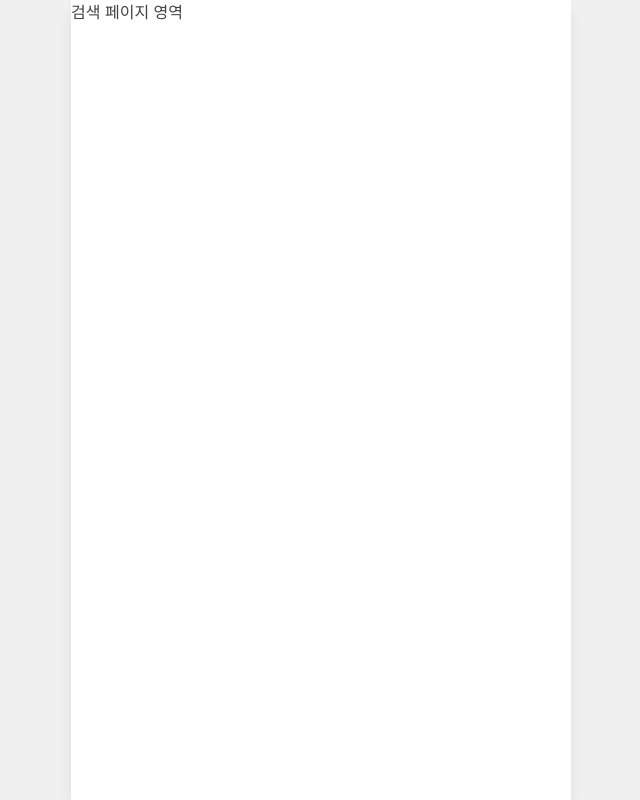
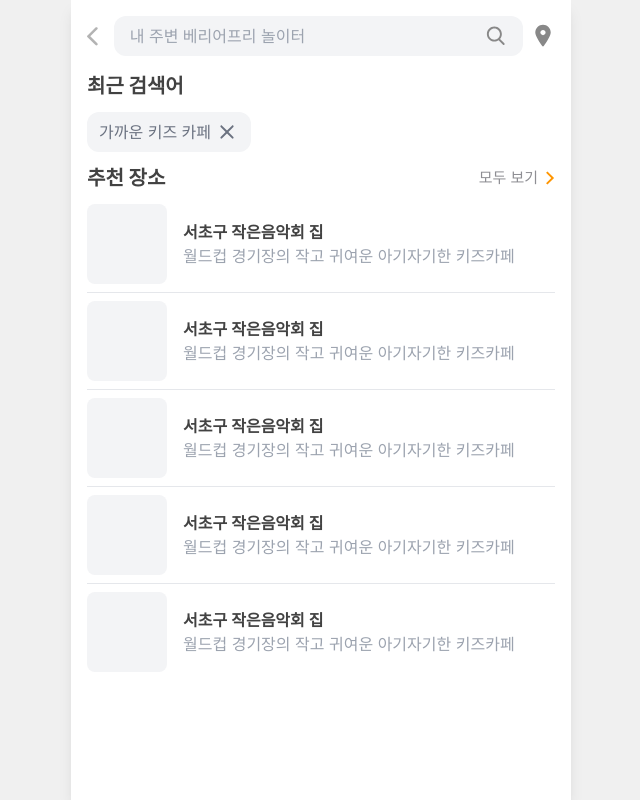
Before and after one commit to Hackathon-TeamIP/MomSsok-Frontend, a Next.js app: page /search in a window 1280 px wide. Shown: the whole page, without its empty margins (319-959 px from the left). Built offline with nearby package versions, Linux system fonts and the light colour scheme.

Commit message:
feat: 검색 페이지 ui 구현

```diff
--- a/src/app/search/page.tsx
+++ b/src/app/search/page.tsx
@@ -1,5 +1,36 @@
-import React from "react";
+"use client";
+
+import SearchBar from "@/features/search/components/SearchBar";
+import RecommendedSpaces from "@/features/search/components/RecommendedSpaces";
+import SearchResults from "@/features/search/components/SearchResults";
+import { useState } from "react";
+import CurrentLocationButton from "@/features/main/components/CurrentLocationButton";
+import { useRouter } from "next/navigation";
+import ArrowLeftIcon from "@/shared/components/Icons/ArrowLeftIcon";
 
 export default function SearchPage() {
-  return <div>검색 페이지 영역</div>;
+  const router = useRouter();
+  const [searchQuery, setSearchQuery] = useState("");
+  const [isSearched, setIsSearched] = useState(false);
+
+  const handleSearch = (query: string) => {
+    setSearchQuery(query);
+    setIsSearched(true);
+  };
+
+  return (
+    <div className="container mx-auto p-4">
+      <div className="flex items-center mb-4">
+        <ArrowLeftIcon onClick={router.back} className="mr-4" />
+        <SearchBar onSearch={handleSearch} />
+        <CurrentLocationButton />
+      </div>
+
+      {isSearched ? (
+        <SearchResults query={searchQuery} />
+      ) : (
+        <RecommendedSpaces />
+      )}
+    </div>
+  );
 }
--- /dev/null
+++ b/src/features/search/components/RecommendedSpaces.tsx
@@ -0,0 +1,71 @@
+import { Divider } from "@/shared/components/Divider";
+import { CloseIcon } from "@/shared/components/Icons";
+import ArrowRightIcon from "@/shared/components/Icons/ArrowRightIcon";
+
+export default function RecommendedSpaces() {
+  const spaces = [
+    {
+      id: 1,
+      name: "서초구 작은음악회 집",
+      description: "월드컵 경기장의 작고 귀여운 아기자기한 키즈카페",
+    },
+    {
+      id: 2,
+      name: "서초구 작은음악회 집",
+      description: "월드컵 경기장의 작고 귀여운 아기자기한 키즈카페",
+    },
+    {
+      id: 3,
+      name: "서초구 작은음악회 집",
+      description: "월드컵 경기장의 작고 귀여운 아기자기한 키즈카페",
+    },
+    {
+      id: 4,
+      name: "서초구 작은음악회 집",
+      description: "월드컵 경기장의 작고 귀여운 아기자기한 키즈카페",
+    },
+    {
+      id: 5,
+      name: "서초구 작은음악회 집",
+      description: "월드컵 경기장의 작고 귀여운 아기자기한 키즈카페",
+    },
+  ];
+
+  return (
+    <div>
+      <div className="flex flex-col mb-3 mt-3">
+        <h2 className="text-xl font-bold mb-3">최근 검색어</h2>
+        <div className="flex bg-gray-100 px-3 py-2 rounded-xl max-w-min whitespace-nowrap text-gray-500">
+          가까운 키즈 카페 <CloseIcon className="ml-1" />
+        </div>
+      </div>
+
+      <div className="flex items-center justify-between mb-3 mt-3">
+        <h2 className="text-xl font-bold">추천 장소</h2>
+        <div className="flex items-center">
+          <p className="text-[#8E8E93] text-[15px] font-medium mr-2">
+            모두 보기
+          </p>
+          <ArrowRightIcon className="text-primary" />
+        </div>
+      </div>
+
+      <ul>
+        {spaces.map((space, index) => (
+          <li key={space.id} className="flex flex-col border rounded">
+            <div className="flex  items-center">
+              {" "}
+              <div className="bg-gray-100 min-w-20 h-20 rounded-lg" />
+              <div className="flex flex-col p-4">
+                <h3 className="font-semibold">{space.name}</h3>
+                <p className="text-gray-400">{space.description}</p>
+              </div>
+            </div>
+
+            {index < spaces.length - 1 && <Divider className="mb-2 mt-2" />}
+          </li>
+        ))}
+      </ul>
+    </div>
+  );
+}
--- /dev/null
+++ b/src/features/search/components/SearchBar.tsx
@@ -0,0 +1,33 @@
+import CurrentLocationButton from "@/features/main/components/CurrentLocationButton";
+import { SearchIcon } from "@/shared/components/Icons";
+import { useState } from "react";
+
+interface SearchBarProps {
+  onSearch: (query: string) => void;
+}
+
+export default function SearchBar({ onSearch }: SearchBarProps) {
+  const [query, setQuery] = useState("");
+
+  const handleSubmit = (e: React.FormEvent) => {
+    e.preventDefault();
+    onSearch(query);
+  };
+
+  return (
+    <form onSubmit={handleSubmit} className="flex w-full items-center">
+      <div className="flex justify-between w-full bg-gray-100 px-4 py-2 mr-2 rounded-xl">
+        <input
+          type="text"
+          value={query}
+          onChange={(e) => setQuery(e.target.value)}
+          placeholder="내 주변 베리어프리 놀이터"
+          className="bg-transparent "
+        />
+        <button type="submit">
+          <SearchIcon color="#888" />
+        </button>
+      </div>
+    </form>
+  );
+}
--- /dev/null
+++ b/src/features/search/components/SearchResults.tsx
@@ -0,0 +1,54 @@
+interface SearchResultsProps {
+  query: string;
+}
+
+export default function SearchResults({ query }: SearchResultsProps) {
+  const results = [
+    {
+      id: 1,
+      name: "공간 이름",
+      description: "아이와아이들이 좋아하는 공간에 대한 설명",
+    },
+    {
+      id: 2,
+      name: "공간 이름",
+      description: "아이와아이들이 좋아하는 공간에 대한 설명",
+    },
+    {
+      id: 3,
+      name: "공간 이름",
+      description: "아이와아이들이 좋아하는 공간에 대한 설명",
+    },
+    {
+      id: 4,
+      name: "공간 이름",
+      description: "아이와아이들이 좋아하는 공간에 대한 설명",
+    },
+    {
+      id: 5,
+      name: "공간 이름",
+      description: "아이와아이들이 좋아하는 공간에 대한 설명",
+    },
+  ];
+
+  return (
+    <div>
+      <h2 className="text-xl font-bold mb-4">
+        &apos;{query}&apos;에 대한 검색 결과
+      </h2>
+
+      <ul>
+        {results.map((result) => (
+          <li key={result.id} className="mb-4 p-4 border rounded">
+            <h3 className="font-semibold">{result.name}</h3>
+            <p>{result.description}</p>
+            <div className="mt-2 text-sm text-gray-500">
+              <span className="mr-4">⭐ 4.7</span>
+              <span>리뷰 112</span>
+            </div>
+          </li>
+        ))}
+      </ul>
+    </div>
+  );
+}
--- /dev/null
+++ b/src/shared/components/Icons/ArrowLeftIcon.tsx
@@ -0,0 +1,37 @@
+import * as React from "react";
+import { IconProps } from "./types";
+
+export const ArrowLeftIcon = React.forwardRef<SVGSVGElement, IconProps>(
+  ({ color = "currentColor", ...props }, forwardedRef) => {
+    return (
+      <svg
+        width="12"
+        height="21"
+        viewBox="0 0 12 21"
+        fill="none"
+        xmlns="http://www.w3.org/2000/svg"
+        {...props}
+        ref={forwardedRef}
+      >
+        <path
+          fill-rule="evenodd"
+          clip-rule="evenodd"
+          d="M9.53714 20.0827L0.292152 10.9458C-0.097384 10.5612 -0.097384 9.93981 0.292152 9.5542L9.53714 0.417333C10.0995 -0.139111 11.0144 -0.139111 11.5777 0.417333C12.14 0.973776 12.14 1.87687 11.5777 2.43332L3.66913 10.2505L11.5777 18.0657C12.14 18.6231 12.14 19.5262 11.5777 20.0827C11.0144 20.6391 10.0995 20.6391 9.53714 20.0827Z"
+          fill={color}
+          style={{ mixBlendMode: "color-burn" }}
+        />
+        <path
+          fill-rule="evenodd"
+          clip-rule="evenodd"
+          d="M9.53714 20.0827L0.292152 10.9458C-0.097384 10.5612 -0.097384 9.93981 0.292152 9.5542L9.53714 0.417333C10.0995 -0.139111 11.0144 -0.139111 11.5777 0.417333C12.14 0.973776 12.14 1.87687 11.5777 2.43332L3.66913 10.2505L11.5777 18.0657C12.14 18.6231 12.14 19.5262 11.5777 20.0827C11.0144 20.6391 10.0995 20.6391 9.53714 20.0827Z"
+          fill={color}
+          fill-opacity="0.4"
+        />
+      </svg>
+    );
+  },
+);
+
+ArrowLeftIcon.displayName = "ArrowLeftIcon";
+
+export default ArrowLeftIcon;
```
